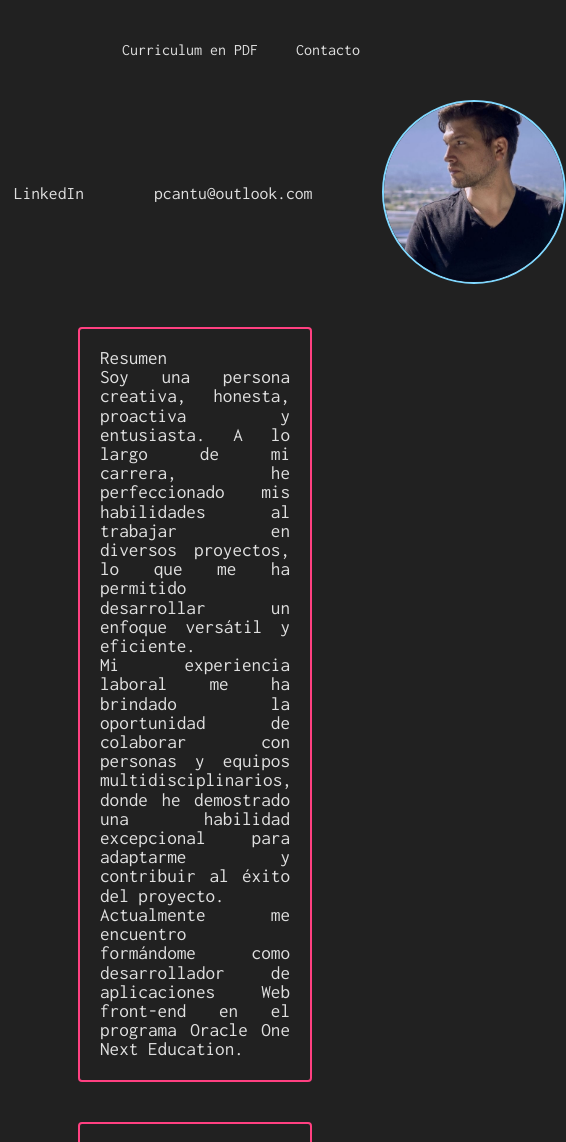
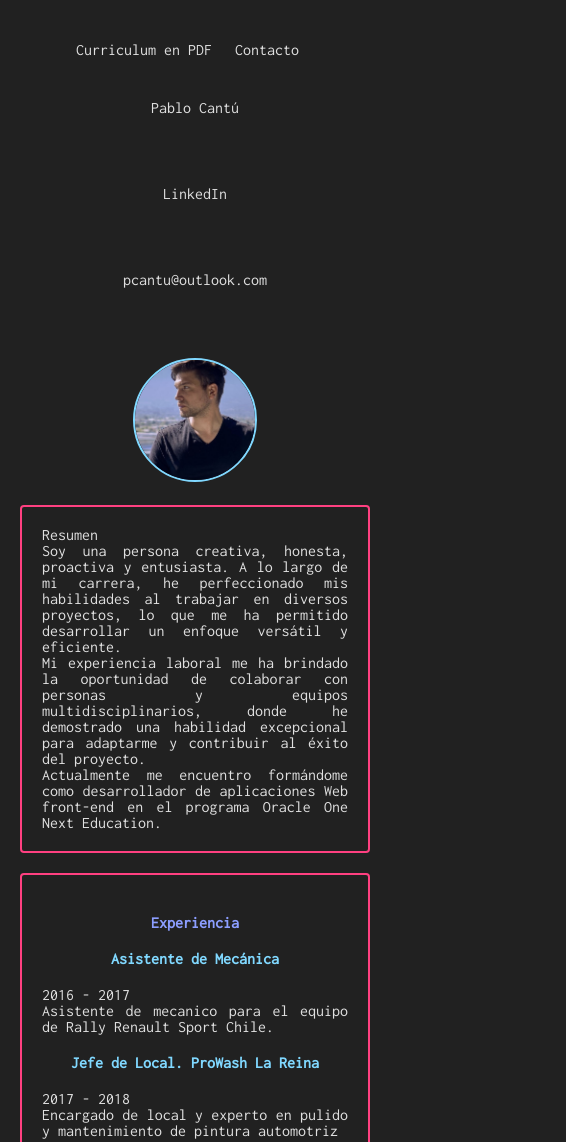
Before and after one commit to Dizzinness/Pablo-Cantu-CV, a plain HTML site: page index.html in a window 390 px wide. Shown: the top 1142 px of the page, 566 px wide, since content can reach past the window. Drawn offline with Linux system fonts and the light colour scheme; a script that the page names is missing.

Commit message:
responsive 1 version

```diff
--- a/style.css
+++ b/style.css
@@ -11,7 +11,7 @@
     --large-font-size: 1.3em;
     --main-border: 2px solid var(--highlight-color);
     --main-border-radius: 4px;
-    --main-margin: 20%;
+    --main-margin: 20px;
     --main-padding: 20px;
     --background-color: #212121;
     /* Gris oscuro */
@@ -49,6 +49,7 @@ body {
     display: flex;
     align-items: center;
     justify-content: center;
+    flex-wrap: wrap;
     gap: 60px;
 }
 
@@ -137,3 +138,46 @@ a {
     text-decoration: none;
     color: inherit
 }
+
+/* Responsive Styles */
+
+@media screen and (max-width: 768px) {
+    .top {
+        flex-direction: column;
+        align-items: flex;
+    }
+
+    .top h1,
+    .top a {
+        font-size: 1em;
+        margin-right: 0;
+        margin-bottom: 10px;
+    }
+
+    .top img {
+        width: 120px;
+        height: 120px;
+    }
+
+    .navbar {
+        justify-content: center;
+    }
+
+    .navbar li {
+        margin-right: 15px;
+    }
+
+    .resumen,
+    .experiencia,
+    .comentario,
+    .lista-de-habilidades {
+        margin: 20px var(--main-margin) 10px;
+        font-size: 1em;
+    }
+
+    .experiencia h2,
+    .experiencia h3,
+    .lista-de-habilidades h2 {
+        margin: 20px 10px;
+    }
+}
```
